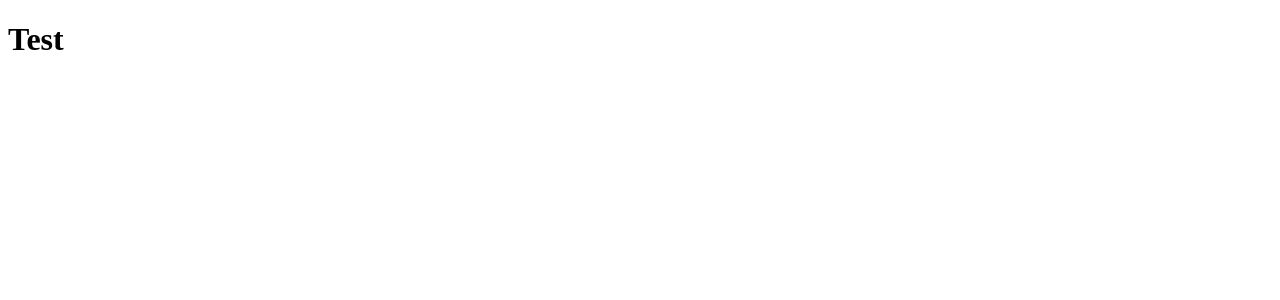
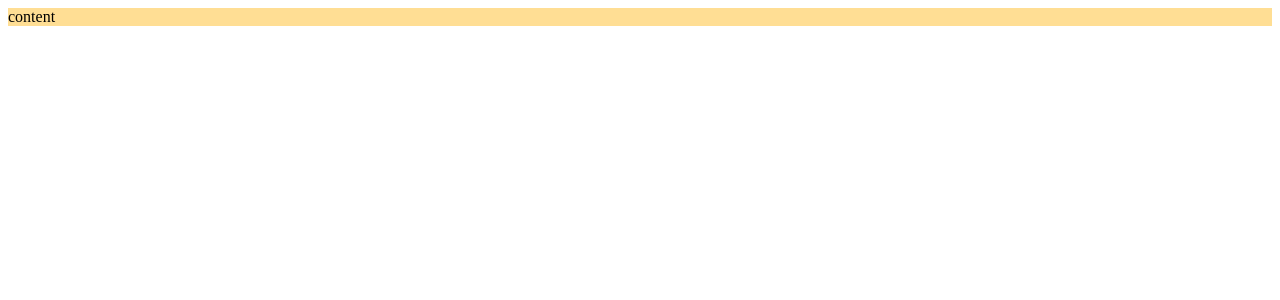
Before and after one commit to 1989TomE/cervenopececky-most-v2, a React app: page / in a window 1280 px wide. Shown: the top 300 px of the page. Built offline with nearby package versions, Linux system fonts and the light colour scheme.

Commit message:
Basic implementation of styled components

```diff
--- a/src/index.tsx
+++ b/index.tsx
@@ -1,4 +1,4 @@
 import ReactDOM from "react-dom";
-import App from "./app/App";
+import App from "./src/App";
 
 ReactDOM.render(<App />, document.querySelector("#root"));
--- a/package.json
+++ b/package.json
@@ -11,9 +11,11 @@
   "license": "ISC",
   "dependencies": {
     "@types/react-helmet": "^6.1.1",
+    "@types/styled-components": "^5.1.9",
     "react": "^17.0.2",
     "react-dom": "^17.0.2",
-    "react-helmet": "^6.1.0"
+    "react-helmet": "^6.1.0",
+    "styled-components": "^5.2.3"
   },
   "devDependencies": {
     "@types/react": "^17.0.3",
--- /dev/null
+++ b/src/App.tsx
@@ -0,0 +1,18 @@
+import React from "react";
+import DocumentHead from "./components/DocumentHead/DocumentHead";
+import PageContainer from "./components/PageContainer/PageContainer";
+import { ThemeProvider } from "styled-components";
+import { theme } from "./styles/theme";
+
+const App = () => {
+  return (
+    <React.StrictMode>
+      <DocumentHead />
+      <ThemeProvider theme={theme}>
+        <PageContainer />
+      </ThemeProvider>
+    </React.StrictMode>
+  );
+};
+
+export default App;
--- a/src/app/App.tsx
+++ /dev/null
@@ -1,13 +0,0 @@
-import React from "react";
-import DocumentHead from "./components/DocumentHead";
-
-const App = () => {
-  return (
-    <React.StrictMode>
-      <DocumentHead />
-      <h1>Test</h1>
-    </React.StrictMode>
-  );
-};
-
-export default App;
--- /dev/null
+++ b/src/components/PageContainer/PageContainer.tsx
@@ -0,0 +1,11 @@
+import styled from "styled-components";
+
+const PageContainer = () => {
+  return <Div>content</Div>;
+};
+
+export default PageContainer;
+
+export const Div = styled.div`
+  background-color: ${(props) => props.theme.colors.ocher};
+`;
--- /dev/null
+++ b/src/styles/styled.d.ts
@@ -0,0 +1,4 @@
+import { Theme } from "./theme";
+declare module "styled-components" {
+  export interface DefaultTheme extends Theme {}
+}
--- /dev/null
+++ b/src/styles/theme.ts
@@ -0,0 +1,11 @@
+export type Theme = typeof theme;
+
+export const theme = {
+  colors: {
+    greyDark: "rgb(60, 60, 59)",
+    redDark: "rgb(228, 3, 46)",
+    redLight: "rgb(255, 77, 73)",
+    ocher: "rgb(255, 222, 148)",
+    white: "rgb(255,255,255)",
+  },
+};
--- a/tsconfig.json
+++ b/tsconfig.json
@@ -15,7 +15,7 @@
     // "sourceMap": true,                     /* Generates corresponding '.map' file. */
     // "outFile": "./",                       /* Concatenate and emit output to single file. */
     "outDir": "./dist" /* Redirect output structure to the directory. */,
-    "rootDir": "./src" /* Specify the root directory of input files. Use to control the output directory structure with --outDir. */,
+    "rootDir": "./" /* Specify the root directory of input files. Use to control the output directory structure with --outDir. */,
     // "composite": true,                     /* Enable project compilation */
     // "tsBuildInfoFile": "./",               /* Specify file to store incremental compilation information */
     // "removeComments": true,                /* Do not emit comments to output. */
--- a/webpack.config.js
+++ b/webpack.config.js
@@ -4,7 +4,7 @@ const HtmlWebpackPlugin = require("html-webpack-plugin");
 module.exports = {
   mode: "development",
   entry: {
-    app: path.join(__dirname, "src", "index.tsx"),
+    app: path.join(__dirname, "index.tsx"),
   },
   target: "web",
   resolve: {
@@ -25,7 +25,7 @@ module.exports = {
   },
   plugins: [
     new HtmlWebpackPlugin({
-      template: path.join(__dirname, "src", "index.html"),
+      template: path.join(__dirname, "index.html"),
     }),
   ],
 };
```
Also changed, not shown: index.html (renamed from src/index.html), src/components/DocumentHead/DocumentHead.tsx (renamed from src/app/components/DocumentHead.tsx), src/pages/index.ts (added), 1 other file (tests, documents, lock files or other folders).
